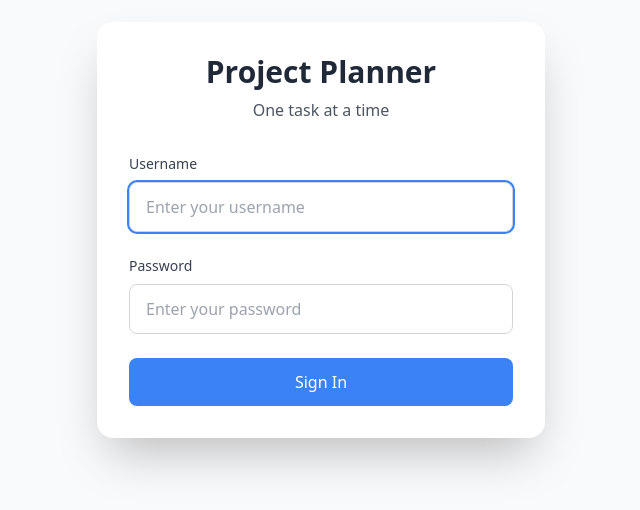
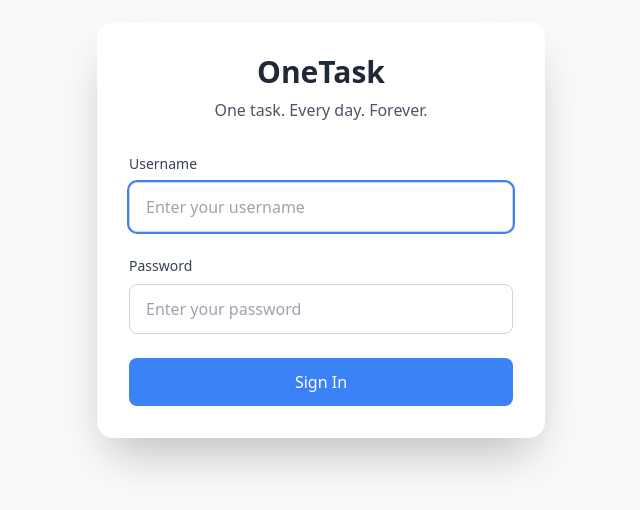
Before and after one commit to timcoe429/onetask, a website: page public/login.html in a window 1280 px wide. Shown: the part 170-680 px from the top of the page, without its empty margins (319-959 px from the left). Drawn offline with nearby package versions, Linux system fonts and the light colour scheme.

Commit message:
Update login.html

```diff
--- a/public/login.html
+++ b/public/login.html
@@ -14,8 +14,8 @@
 <body class="flex items-center justify-center min-h-screen bg-gray-50">
     <div class="bg-white rounded-2xl shadow-2xl p-8 w-full max-w-md animate-fade-in">
         <div class="text-center mb-8">
-            <h1 class="text-3xl font-bold text-gray-800 mb-2">Project Planner</h1>
-            <p class="text-gray-600">One task at a time</p>
+            <h1 class="text-3xl font-bold text-gray-800 mb-2">OneTask</h1>
+            <p class="text-gray-600">One task. Every day. Forever.</p>
         </div>
 
         <form id="loginForm" onsubmit="handleLogin(event)">
```
